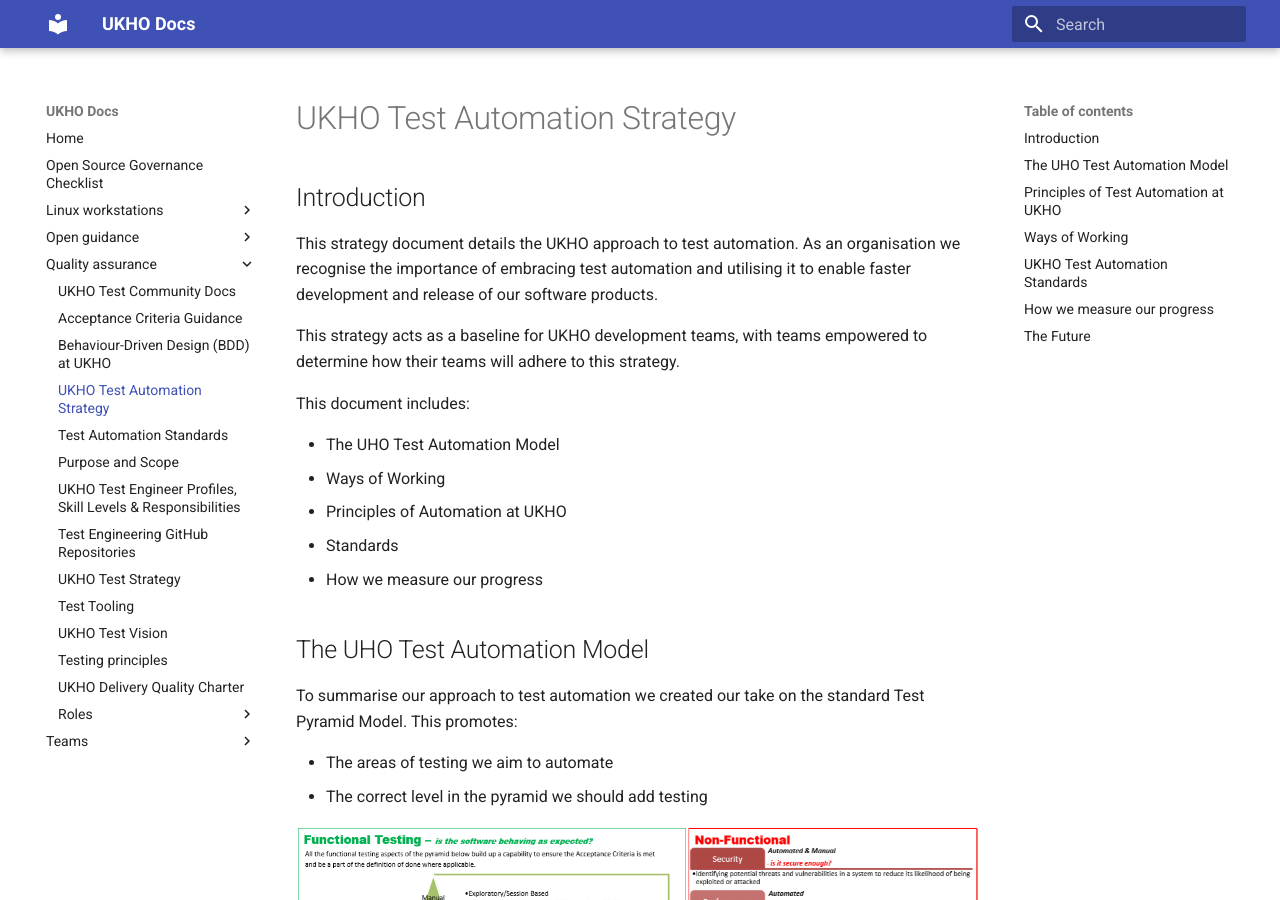
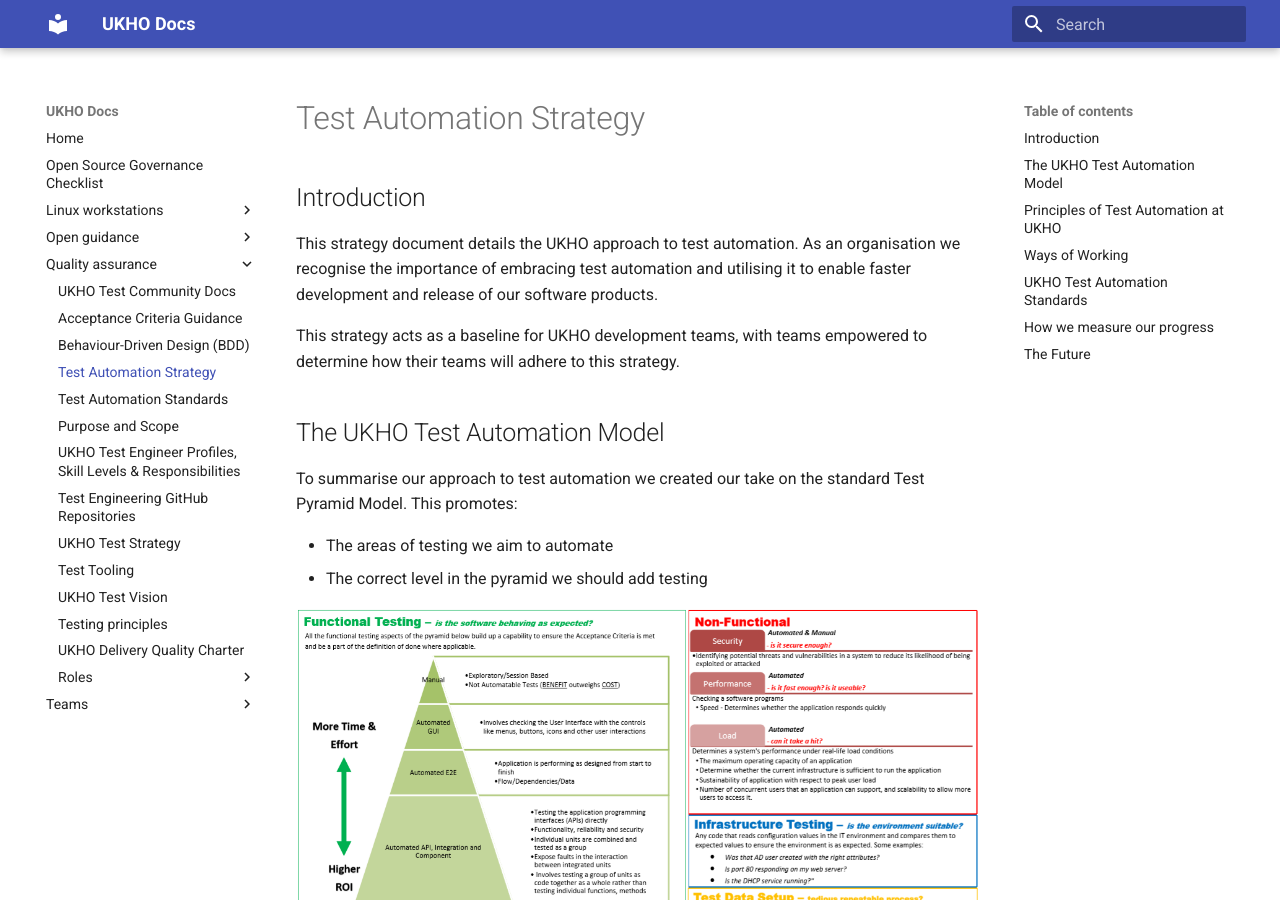
Before and after one commit to UKHO/docs, an MkDocs documentation site: the page built from docs/quality-assurance/test-automation-strategy.md, in a window 1280 px wide and 900 px high. Built offline with MkDocs 1.6.1 and Material for MkDocs 9.7.7, drawn with Linux system fonts in a browser that asks for light colours.

Commit message:
Remove manual contents, fix markdown issues

```diff
--- a/docs/quality-assurance/test-automation-strategy.md
+++ b/docs/quality-assurance/test-automation-strategy.md
@@ -1,4 +1,4 @@
-# UKHO Test Automation Strategy
+# Test Automation Strategy
 
 ## Introduction
 
@@ -6,15 +6,7 @@ This strategy document details the UKHO approach to test automation. As an organ
 
 This strategy acts as a baseline for UKHO development teams, with teams empowered to determine how their teams will adhere to this strategy.
 
-This document includes:
-
-* The UHO Test Automation Model
-* Ways of Working
-* Principles of Automation at UKHO
-* Standards
-* How we measure our progress
-
-## The UHO Test Automation Model
+## The UKHO Test Automation Model
 
 To summarise our approach to test automation we created our take on the standard Test Pyramid Model. This promotes:
 
```
Also changed, not shown: docs/quality-assurance/bdd.md (+7 -8 lines), docs/quality-assurance/test-code-standards.md (+3 -10 lines).
